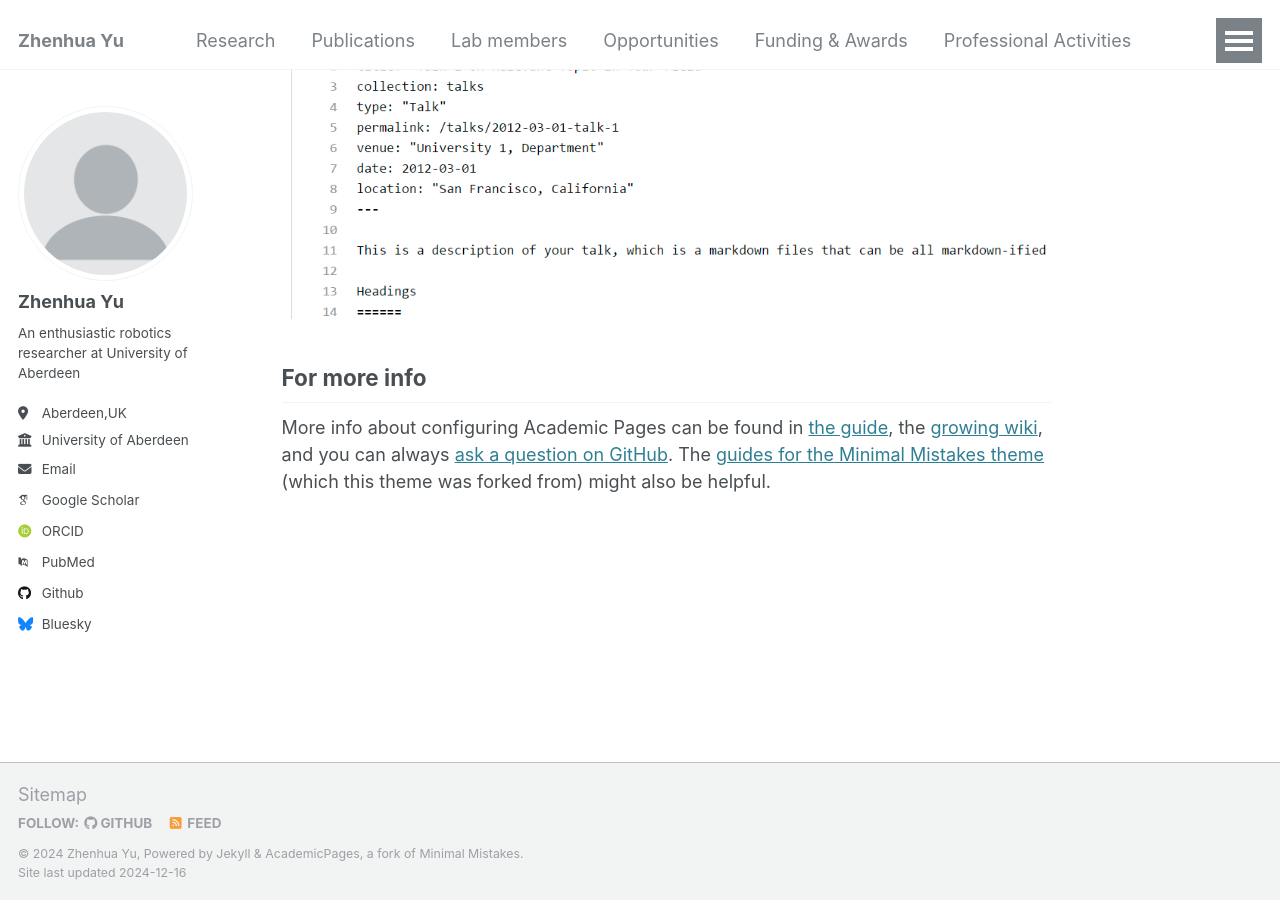
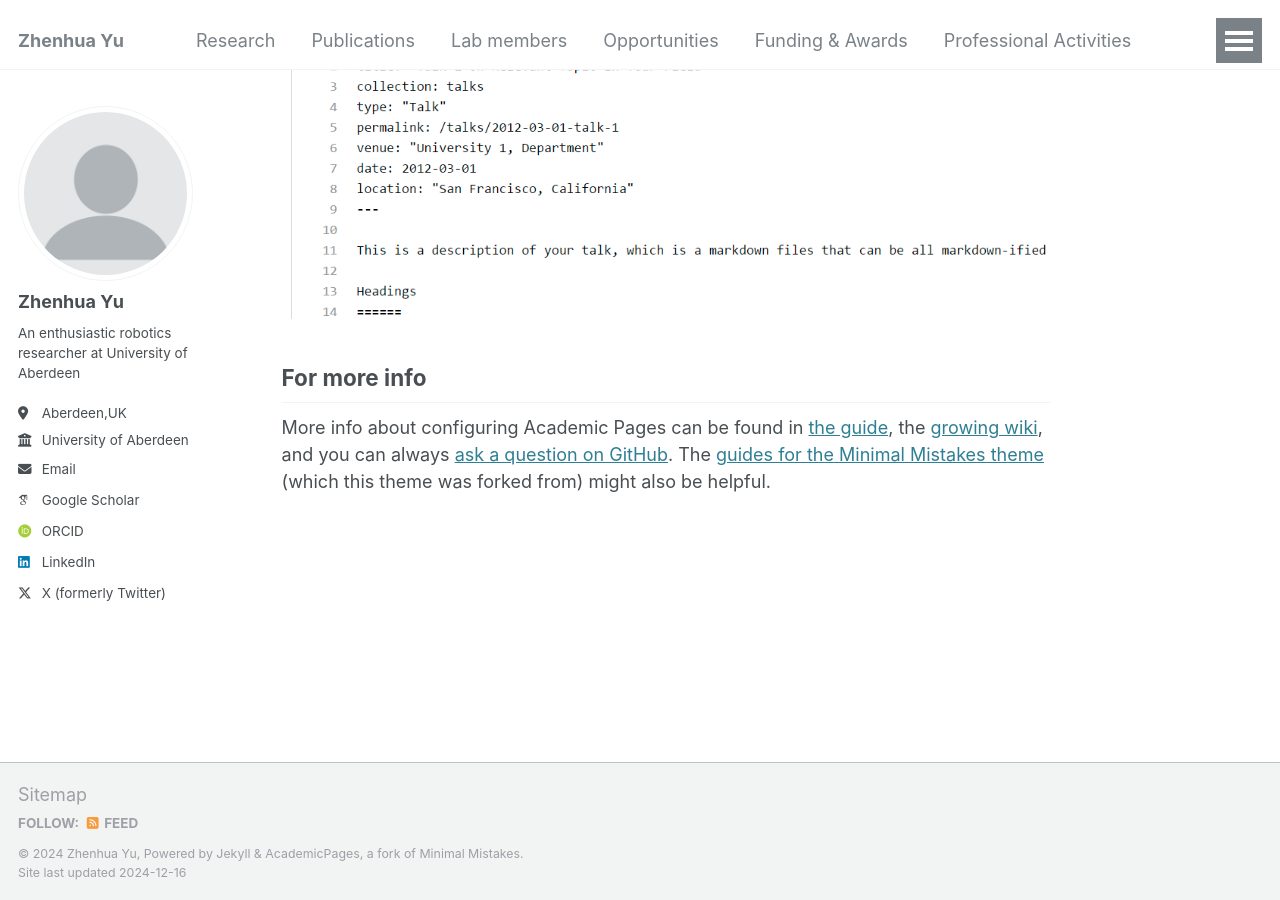
Before and after one commit to DrZhenhuaYu/DrZhenhuaYu.github.io, a Jekyll site: the page built from _pages/about.md, in a window 1280 px wide and 900 px high, scrolled down 2643 px. Built offline with Jekyll 4.4.1, drawn with Linux system fonts in a browser that asks for light colours; some web fonts are replaced; some of the changed lines change nothing that is shown.

Commit message:
Update _config.yml

```diff
--- a/_config.yml
+++ b/_config.yml
@@ -32,11 +32,11 @@ author:
 
   # Academic websites
   arxiv            : # URL - Update with the correct link to your profile
-  googlescholar    : "https://scholar.google.com/citations?user=PS_CX0AAAAAJ"
+  googlescholar    : "https://scholar.google.co.uk/citations?hl=en&user=2qygvtQAAAAJ&view_op=list_works&sortby=pubdate"
   impactstory      : # URL
-  orcid            : "http://orcid.org/yourorcidurl"
+  orcid            : "https://orcid.org/0000-0001-7548-3869"
   semantic         : # URL
-  pubmed           : "https://www.ncbi.nlm.nih.gov/pubmed/?term=john+snow"
+  pubmed           : # URL
   researchgate     : # URL
   scopus           : # URL
 
@@ -44,12 +44,12 @@ author:
   bitbucket        : # Username - Update with your username on the site
   codepen          : # Username
   dribbble         : # Username
-  github           : "academicpages"
+  github           : # Username
   kaggle           : # Username
   stackoverflow    : # User number or user number and name (i.e., use "1" or "1/jeff-atwood")
 
   # Social media
-  bluesky          : "bsky.app" # Replace this with you Bluesky username
+  bluesky          : # URL
   facebook         : # Username
   flickr           : # Username
   foursquare       : # Username
@@ -58,7 +58,7 @@ author:
   keybase          : # Username
   instagram        : # Username
   lastfm           : # Username
-  linkedin         : # Username
+  linkedin         : "zhenhua-yu-036998152"
   mastodon         : # URL
   medium           : # URL
   pinterest        : # Username
@@ -66,7 +66,7 @@ author:
   steam            : # Username
   telegram         : # URL
   tumblr           : # Username
-  twitter          : # Username for X / Twitter
+  twitter          : "ZhenhuaYu_IC"
   vine             : # Username
   weibo            : # Username
   wikipedia        : # Username
```
